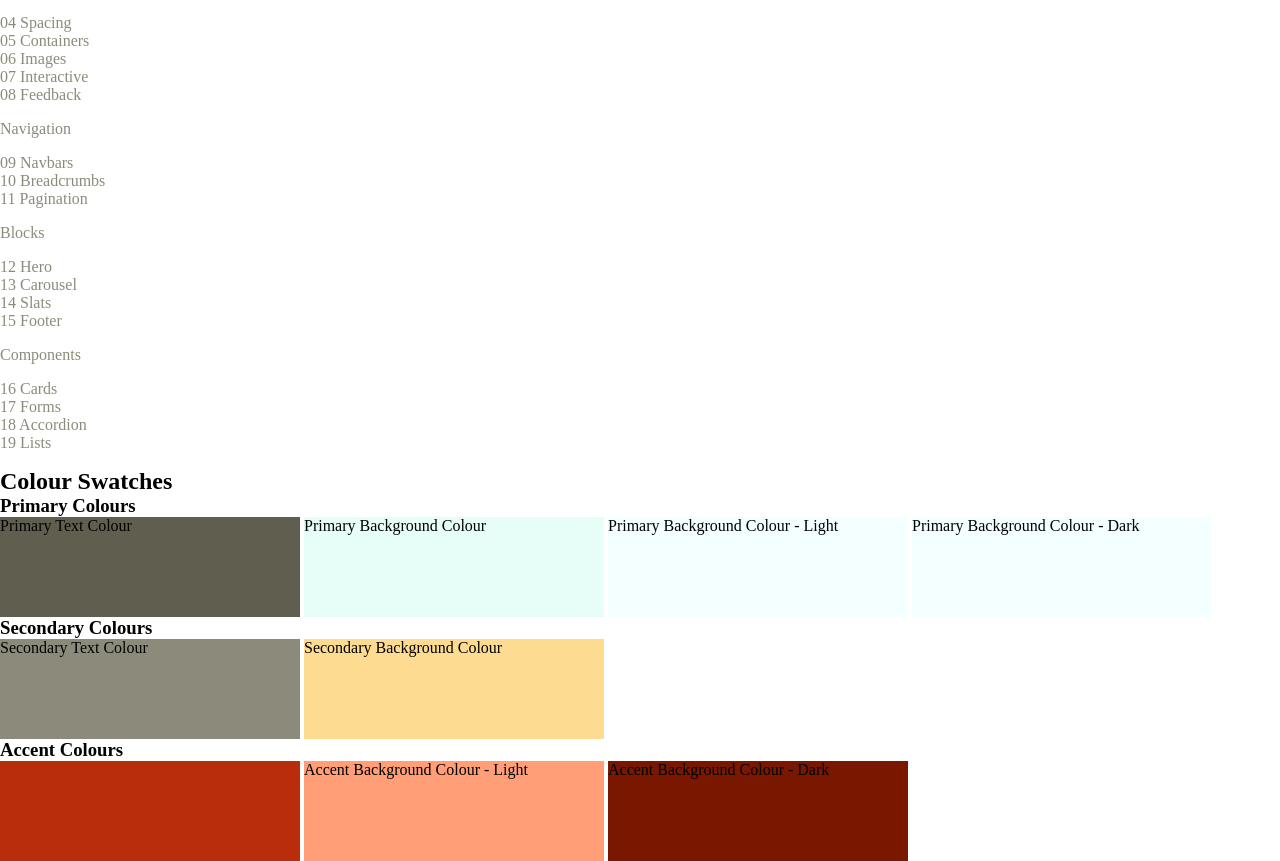
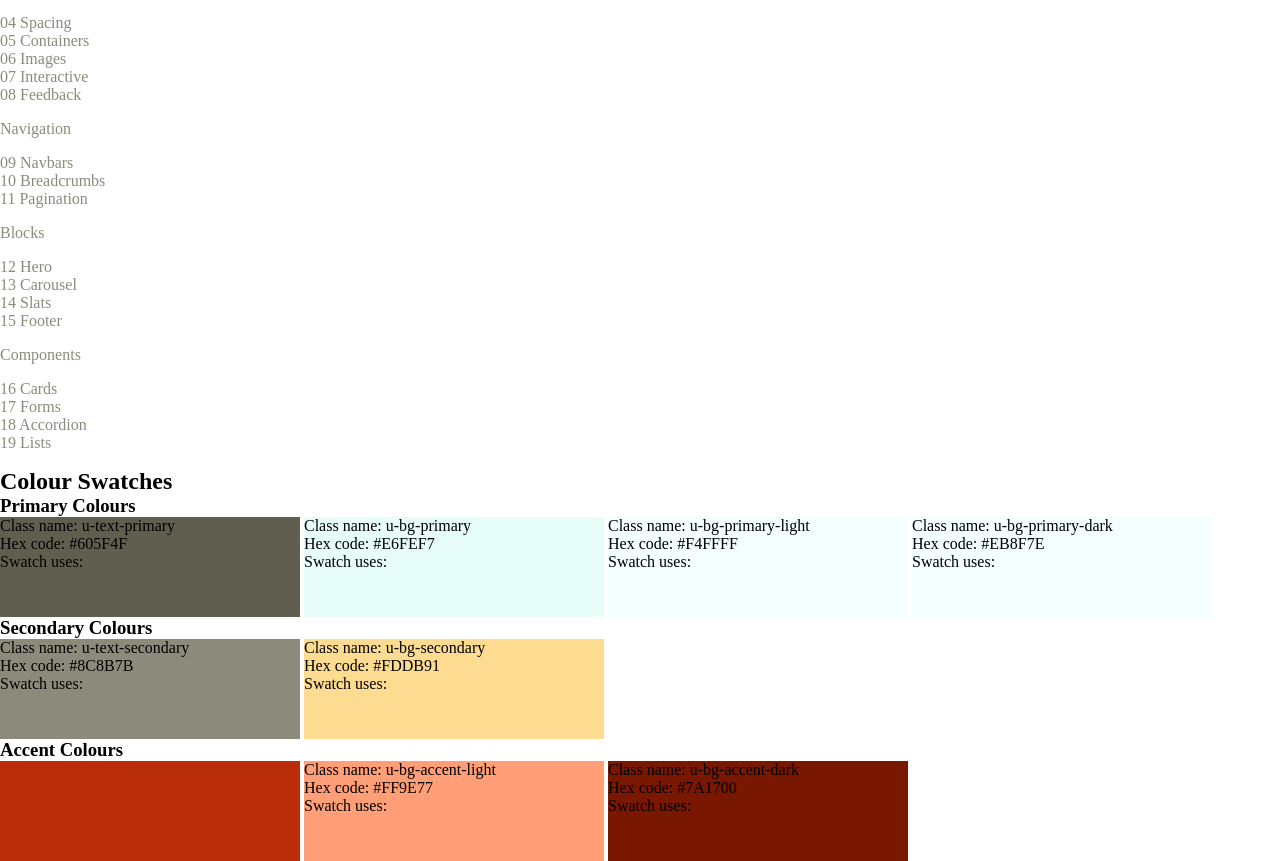
Before and after one commit to alinaghale88/capestone-project1, a plain HTML site: page colours.html in a window 1280 px wide. Shown: the part 190-1051 px from the top of the page. Drawn offline with Linux system fonts and the light colour scheme.

Commit message:
Replace text with color-info divs in colours.html

```diff
--- a/colours.html
+++ b/colours.html
@@ -206,16 +206,32 @@
           class="c-colour-swatch u-text-primary"
           style="background-color: var(--clr-text-primary); color: #000000"
         >
-          Primary Text Colour
+          <div class="c-colour-info">
+            <p>Class name: u-text-primary</p>
+            <p>Hex code: #605F4F</p>
+            <p>Swatch uses: </p>
+          </div>
         </div>
         <div class="c-colour-swatch u-bg-primary">
-          Primary Background Colour
+          <div class="c-colour-info">
+            <p>Class name: u-bg-primary</p>
+            <p>Hex code: #E6FEF7</p>
+            <p>Swatch uses: </p>
+          </div>
         </div>
         <div class="c-colour-swatch u-bg-primary-light">
-          Primary Background Colour - Light
+          <div class="c-colour-info">
+            <p>Class name: u-bg-primary-light</p>
+            <p>Hex code: #F4FFFF</p>
+            <p>Swatch uses: </p>
+          </div>
         </div>
         <div class="c-colour-swatch u-bg-primary-dark">
-          Primary Background Colour - Dark
+          <div class="c-colour-info">
+            <p>Class name: u-bg-primary-dark</p>
+            <p>Hex code: #EB8F7E</p>
+            <p>Swatch uses: </p>
+          </div>
         </div>
       </section>
       <!--Secondary colours-->
@@ -225,21 +241,43 @@
           class="c-colour-swatch u-text-secondary"
           style="background-color: var(--clr-text-secondary); color: #000000"
         >
-          Secondary Text Colour
+        <div class="c-colour-info">
+          <p>Class name: u-text-secondary</p>
+          <p>Hex code: #8C8B7B</p>
+          <p>Swatch uses: </p>
+        </div>
         </div>
         <div class="c-colour-swatch u-bg-secondary">
-          Secondary Background Colour
+          <div class="c-colour-info">
+            <p>Class name: u-bg-secondary</p>
+            <p>Hex code: #FDDB91</p>
+            <p>Swatch uses: </p>
+          </div>
         </div>
       </section>
       <!--Accent colours-->
       <section>
         <h3>Accent Colours</h3>
-        <div class="c-colour-swatch u-accent">Accent Colour</div>
+        <div class="c-colour-swatch u-accent">
+          <div class="c-colour-info">
+            <p>Class name: u-accent</p>
+            <p>Hex code: #BA2D0B</p>
+            <p>Swatch uses: </p>
+          </div>
+        </div>
         <div class="c-colour-swatch u-bg-accent-light">
-          Accent Background Colour - Light
+          <div class="c-colour-info">
+            <p>Class name: u-bg-accent-light</p>
+            <p>Hex code: #FF9E77</p>
+            <p>Swatch uses: </p>
+          </div>
         </div>
         <div class="c-colour-swatch u-bg-accent-dark">
-          Accent Background Colour - Dark
+          <div class="c-colour-info">
+            <p>Class name: u-bg-accent-dark</p>
+            <p>Hex code: #7A1700</p>
+            <p>Swatch uses: </p>
+          </div>
         </div>
       </section>
     </main>
--- a/styles.css
+++ b/styles.css
@@ -5,7 +5,7 @@
   --clr-bg-secondary: #FDDB91;
   --clr-accent: #BA2D0B;
   --clr-bg-primary-100: #F4FFFF;
-  --clr-bg-primary-200: #B8F7EE;
+  --clr-bg-primary-200: #EB8F7E;
   --clr-bg-accent-100: #FF9E77;
   --clr-bg-accent-200: #7A1700;
 }
```
